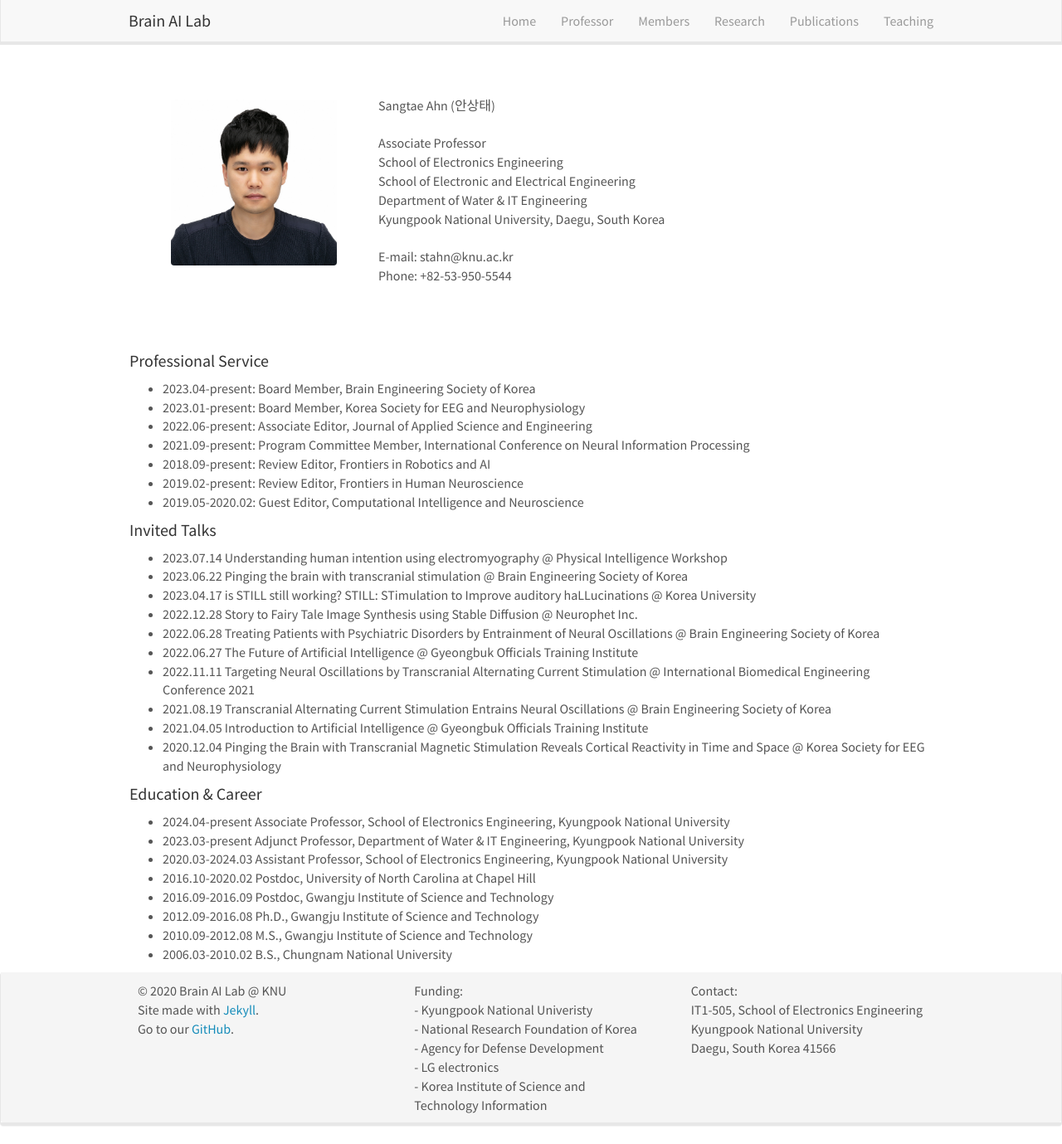
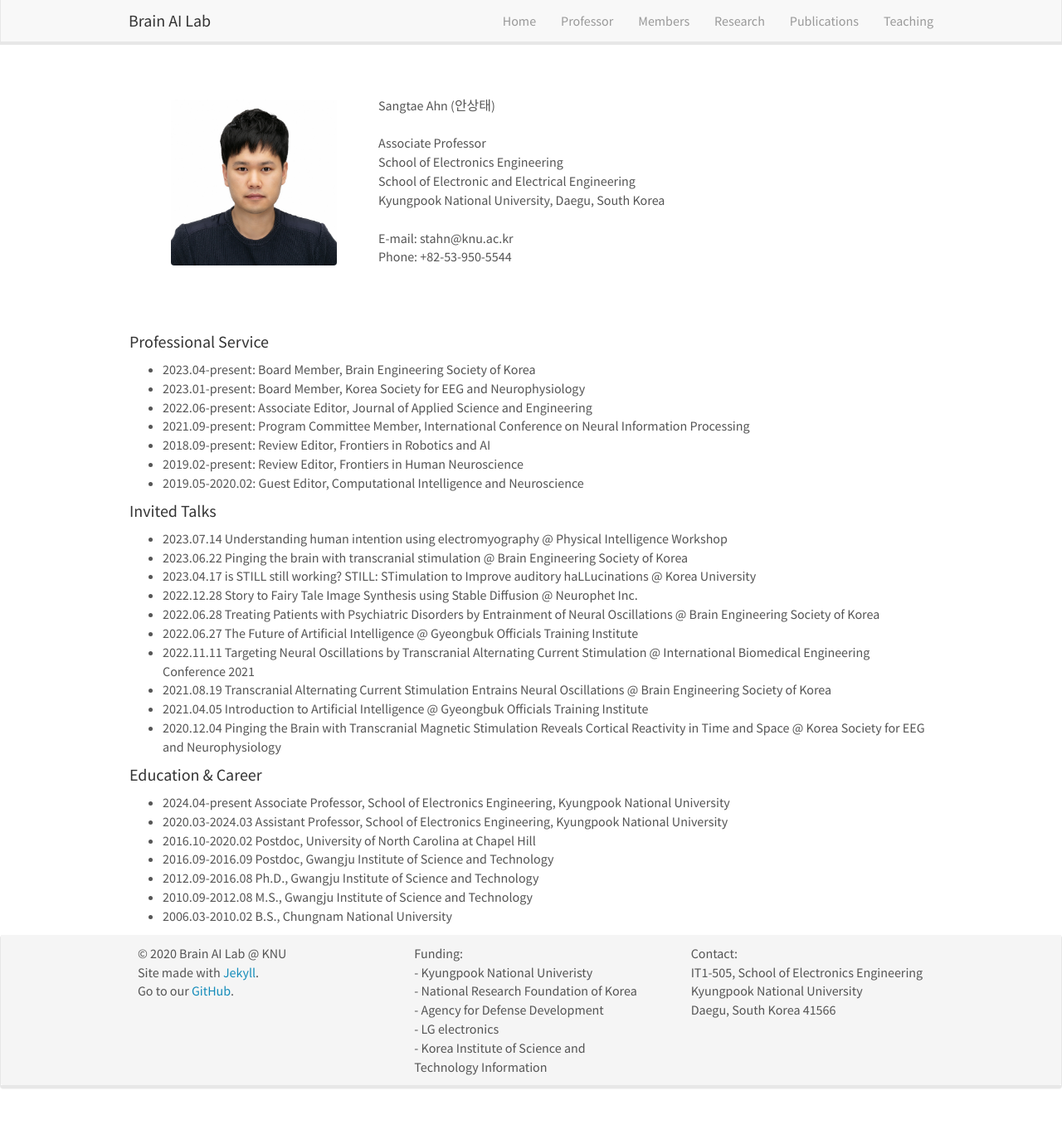
Before and after one commit to KNU-BrainAI/knu-brainai.github.io, a Jekyll site: the page built from _pages/professor.md, in a window 1280 px wide and 1379 px high. Shown: the whole window at 83% size. Built offline with Jekyll 4.4.1, drawn with Linux system fonts in a browser that asks for light colours; nearby versions of some CDN libraries.

Commit message:
Update professor.md

```diff
--- a/_pages/professor.md
+++ b/_pages/professor.md
@@ -12,7 +12,6 @@ Sangtae Ahn (안상태) <br/><br/>
 Associate Professor <br/>
 School of Electronics Engineering<br/>
 School of Electronic and Electrical Engineering<br/>
-Department of Water & IT Engineering<br/>
 Kyungpook National University, Daegu, South Korea<br/>
 <br/>
 E-mail: stahn@knu.ac.kr<br/>
@@ -42,7 +41,6 @@ Phone: +82-53-950-5544<br/><br/>
 
 #### Education & Career
 - 2024.04-present Associate Professor, School of Electronics Engineering, Kyungpook National University
-- 2023.03-present Adjunct Professor, Department of Water & IT Engineering, Kyungpook National University
 - 2020.03-2024.03 Assistant Professor, School of Electronics Engineering, Kyungpook National University
 - 2016.10-2020.02 Postdoc, University of North Carolina at Chapel Hill
 - 2016.09-2016.09 Postdoc, Gwangju Institute of Science and Technology
```
